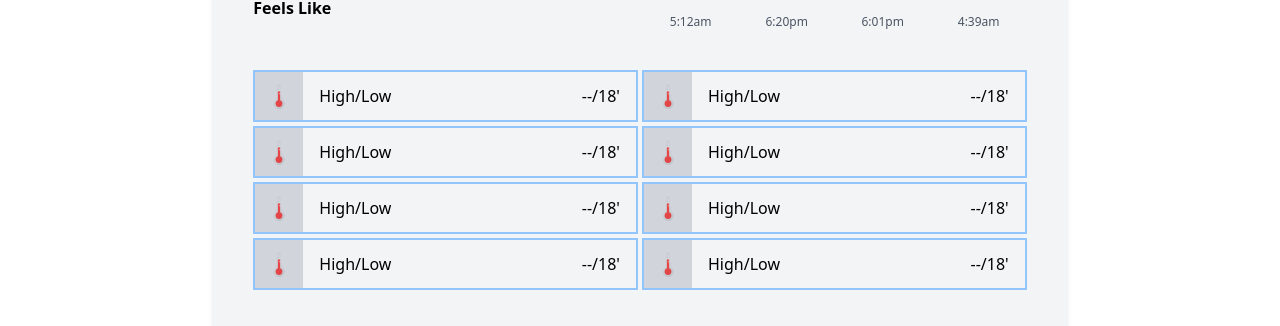
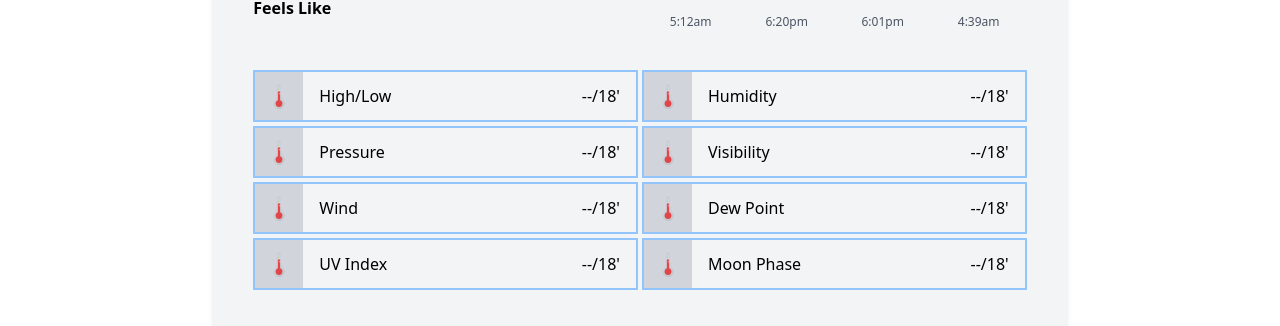
Before and after one commit to Atif-Bashir-1998/Weat-React, a React (Create React App) app: page /Index in a window 1280 px wide. Shown: the part 574-900 px from the top of the page. Built offline with nearby package versions, Linux system fonts and the light colour scheme.

Commit message:
today component stat names updated

```diff
--- a/src/components/Today.js
+++ b/src/components/Today.js
@@ -47,49 +47,49 @@ export default function Today() {
             <div className='flex items-center w-full border-2 border-blue-300'>
                 <img src={thermometer} className='w-12 h-12 bg-gray-300' />
                 <div className='flex justify-between flex-grow px-4'>
-                    <p>High/Low</p>
+                    <p>Humidity</p>
                     <p>--/18'</p>
                 </div>
             </div>
             <div className='flex items-center w-full border-2 border-blue-300'>
                 <img src={thermometer} className='w-12 h-12 bg-gray-300' />
                 <div className='flex justify-between flex-grow px-4'>
-                    <p>High/Low</p>
+                    <p>Pressure</p>
                     <p>--/18'</p>
                 </div>
             </div>
             <div className='flex items-center w-full border-2 border-blue-300'>
                 <img src={thermometer} className='w-12 h-12 bg-gray-300' />
                 <div className='flex justify-between flex-grow px-4'>
-                    <p>High/Low</p>
+                    <p>Visibility</p>
                     <p>--/18'</p>
                 </div>
             </div>
             <div className='flex items-center w-full border-2 border-blue-300'>
                 <img src={thermometer} className='w-12 h-12 bg-gray-300' />
                 <div className='flex justify-between flex-grow px-4'>
-                    <p>High/Low</p>
+                    <p>Wind</p>
                     <p>--/18'</p>
                 </div>
             </div>
             <div className='flex items-center w-full border-2 border-blue-300'>
                 <img src={thermometer} className='w-12 h-12 bg-gray-300' />
                 <div className='flex justify-between flex-grow px-4'>
-                    <p>High/Low</p>
+                    <p>Dew Point</p>
                     <p>--/18'</p>
                 </div>
             </div>
             <div className='flex items-center w-full border-2 border-blue-300'>
                 <img src={thermometer} className='w-12 h-12 bg-gray-300' />
                 <div className='flex justify-between flex-grow px-4'>
-                    <p>High/Low</p>
+                    <p>UV Index</p>
                     <p>--/18'</p>
                 </div>
             </div>
             <div className='flex items-center w-full border-2 border-blue-300'>
                 <img src={thermometer} className='w-12 h-12 bg-gray-300' />
                 <div className='flex justify-between flex-grow px-4'>
-                    <p>High/Low</p>
+                    <p>Moon Phase</p>
                     <p>--/18'</p>
                 </div>
             </div>
```
